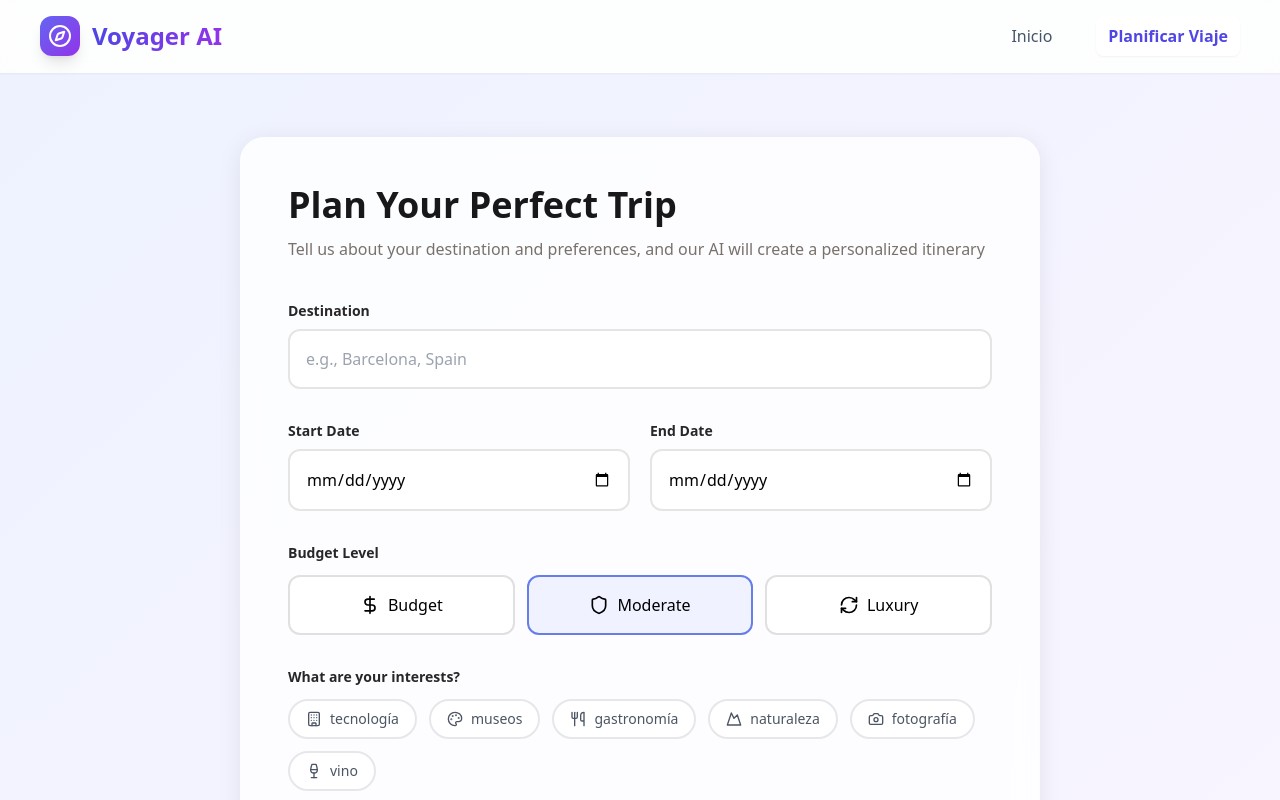
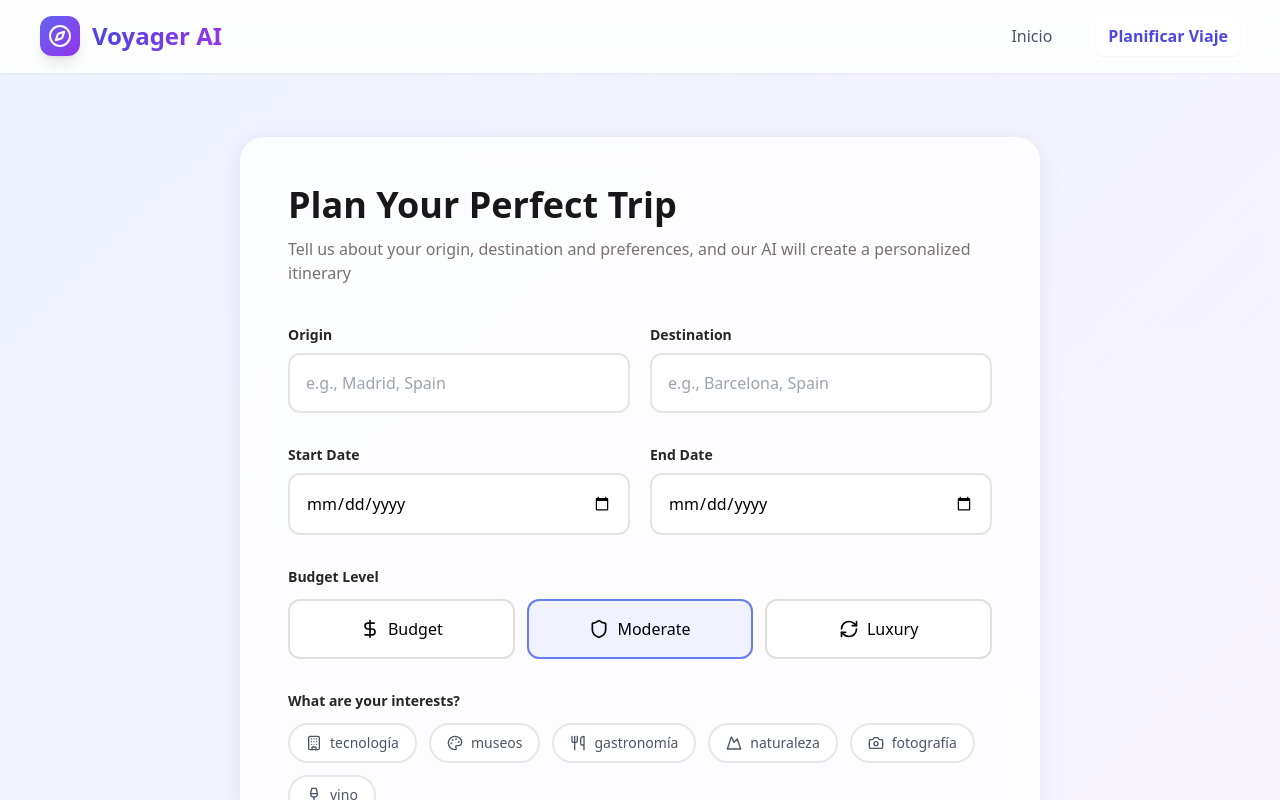
Before and after one commit to Javi-LC/isi-VoyagerAI, a React (Vite) app in the folder frontend/: page / in a window 1280 px wide. Both pictures are taken after a click on the button "Planificar Viaje". Shown: the top 800 px of the page. Built offline with nearby package versions, Linux system fonts and the light colour scheme.

Commit message:
Incluir origen

```diff
--- a/frontend/src/App.tsx
+++ b/frontend/src/App.tsx
@@ -9,6 +9,7 @@ import { ActiveSection, Preferences, ItineraryData } from './types/travel';
 
 export default function TravelApp() {
   const [activeSection, setActiveSection] = useState<ActiveSection>('landing');
+  const [origin, setOrigin] = useState('');
   const [destination, setDestination] = useState('');
   const [startDate, setStartDate] = useState('');
   const [endDate, setEndDate] = useState('');
@@ -154,6 +155,8 @@ export default function TravelApp() {
 
       {activeSection === 'planner' && (
         <TripPlanner
+          origin={origin}
+          onOriginChange={setOrigin}
           destination={destination}
           startDate={startDate}
           endDate={endDate}
--- a/frontend/src/components/TripPlanner.tsx
+++ b/frontend/src/components/TripPlanner.tsx
@@ -4,10 +4,12 @@ import { Bot, DollarSign, Shield, RefreshCw, FileText, Camera, Utensils, Buildin
 import { Preferences } from '../types/travel';
 
 interface TripPlannerProps {
+  origin: string;
   destination: string;
   startDate: string;
   endDate: string;
   preferences: Preferences;
+  onOriginChange: (value: string) => void;
   onDestinationChange: (value: string) => void;
   onStartDateChange: (value: string) => void;
   onEndDateChange: (value: string) => void;
@@ -18,10 +20,12 @@ interface TripPlannerProps {
 }
 
 export function TripPlanner({
+  origin,
   destination,
   startDate,
   endDate,
   preferences,
+  onOriginChange,
   onDestinationChange,
   onStartDateChange,
   onEndDateChange,
@@ -37,11 +41,24 @@ export function TripPlanner({
           Plan Your Perfect Trip
         </h2>
         <p className="mb-10 text-base text-stone-500">
-          Tell us about your destination and preferences, and our AI will
+          Tell us about your origin, destination and preferences, and our AI will
           create a personalized itinerary
         </p>
 
-        <div className="mb-8">
+        <div className="grid gap-5 mb-8 grid-cols-[1fr_1fr] max-sm:grid-cols-[1fr]">
+          <div>
+            <label className="block mb-2 text-sm font-semibold text-zinc-800">
+              Origin
+            </label>
+            <input
+              className="p-4 w-full text-base rounded-xl border-2 border-solid transition-all border-neutral-200 duration-300 ease-out focus:border-indigo-500 focus:outline-none"
+              type="text"
+              placeholder="e.g., Madrid, Spain"
+              value={origin}
+              onChange={(e) => onOriginChange(e.target.value)}
+            />
+          </div>
+          <div>
             <label className="block mb-2 text-sm font-semibold text-zinc-800">
               Destination
             </label>
@@ -52,6 +69,7 @@ export function TripPlanner({
               value={destination}
               onChange={(e) => onDestinationChange(e.target.value)}
             />
+          </div>
         </div>
 
         <div className="grid gap-5 mb-8 grid-cols-[1fr_1fr] max-sm:grid-cols-[1fr]">
```
Lines whose indentation alone changed are shown as unchanged.
